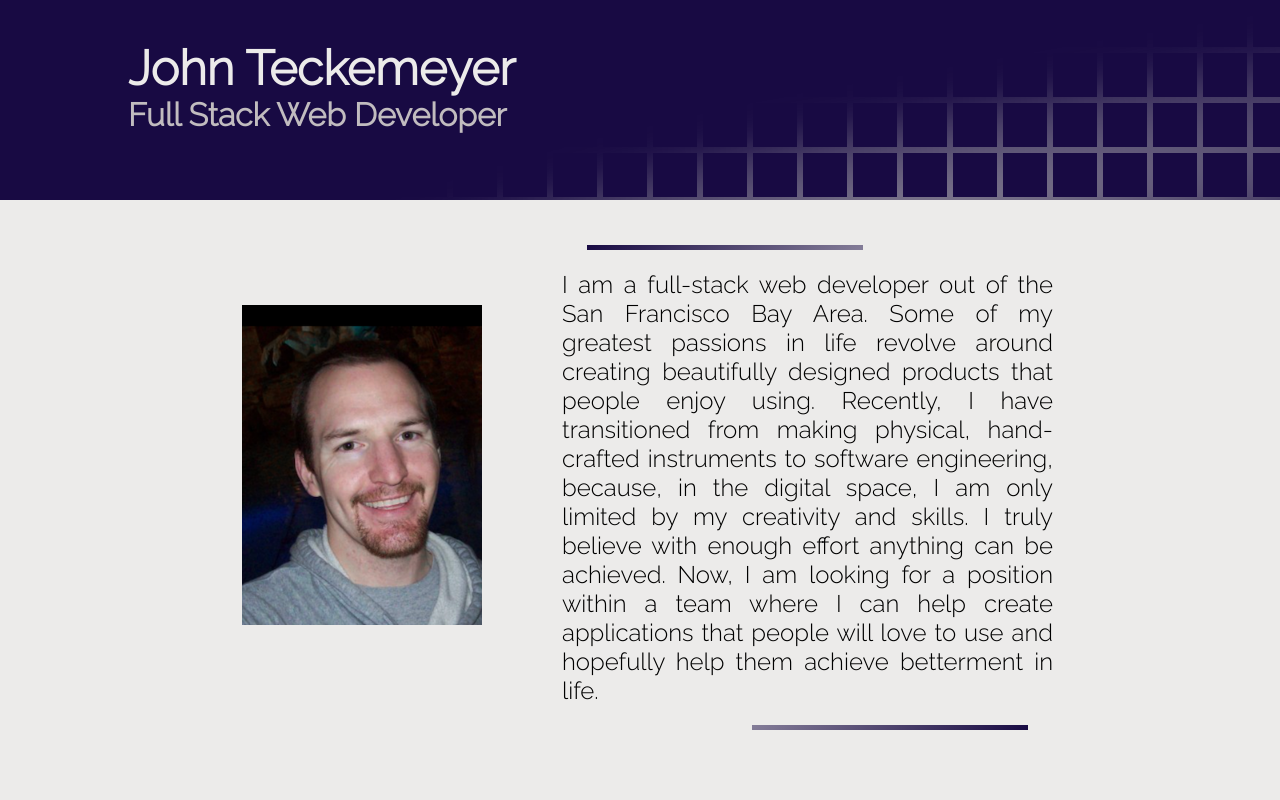
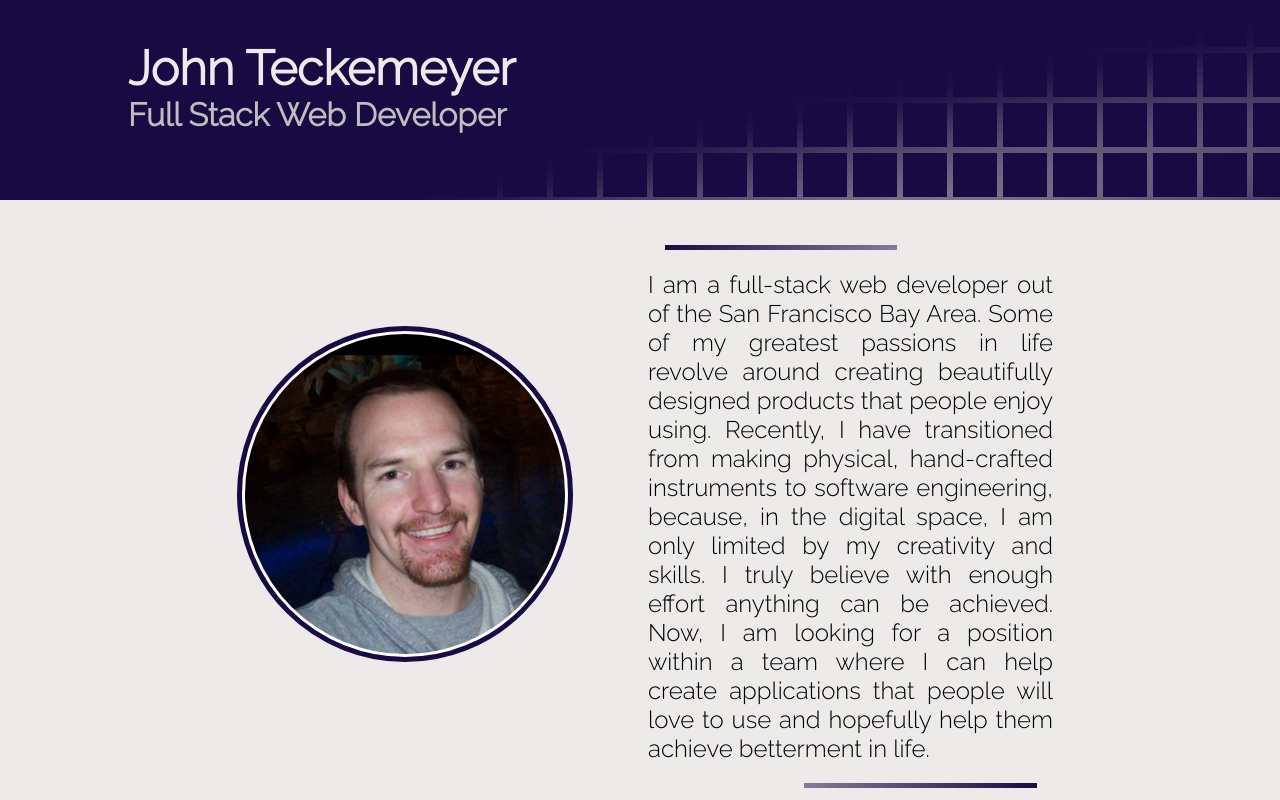
Before and after one commit to TheTeck/Portfolio3, a React (Create React App) app: page / in a window 1280 px wide. Shown: the top 800 px of the page. Built offline with nearby package versions, Linux system fonts and the light colour scheme.

Commit message:
Add an image and link to the readme file. Also Make change my profile image to be a circle with a border and fix a width issue with the tech list component

```diff
--- a/src/Components/ProfileImage/ProfileImage.scss
+++ b/src/Components/ProfileImage/ProfileImage.scss
@@ -2,11 +2,14 @@
 @import "../../Scss/fonts";
 
 #profileimage-container {
-  width: 240px;
+  width: 320px;
   height: 320px;
   display: none;
   background-color: $primary-color;
   color: $text-light;
+  border-radius: 50%;
+  border: 3px solid white;
+  outline: 5px solid $primary-color;
 
   img {
     width: 320px;
--- a/src/Pages/HomePage/HomePage.scss
+++ b/src/Pages/HomePage/HomePage.scss
@@ -117,5 +117,6 @@ h1 {
   .skill-wrapper {
     margin-left: 0;
     margin-right: 0;
+    width: 100%;
   }
 }
```
Also changed, not shown: public/portfoliohome.png (added), 1 other file (tests, documents, lock files or other folders).
